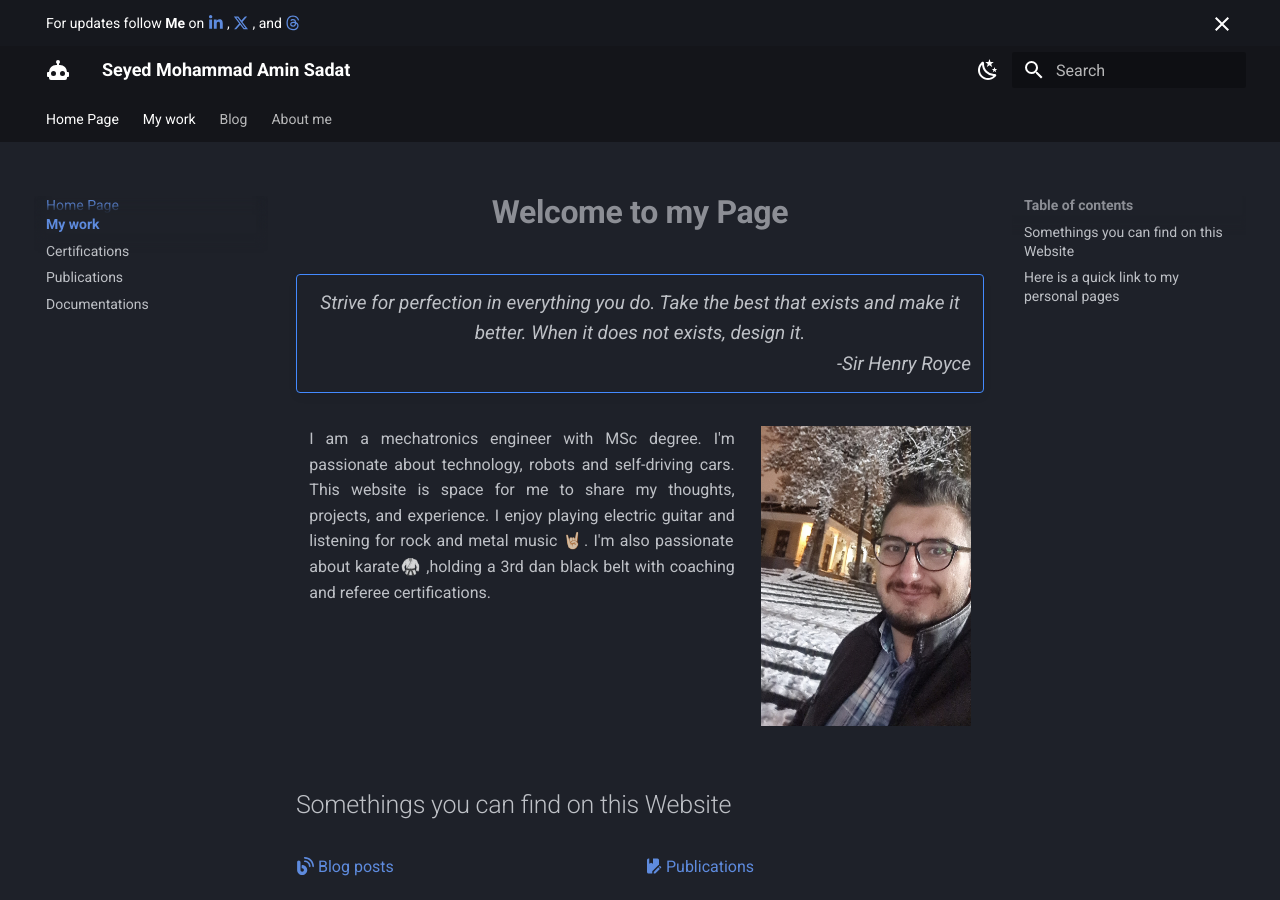
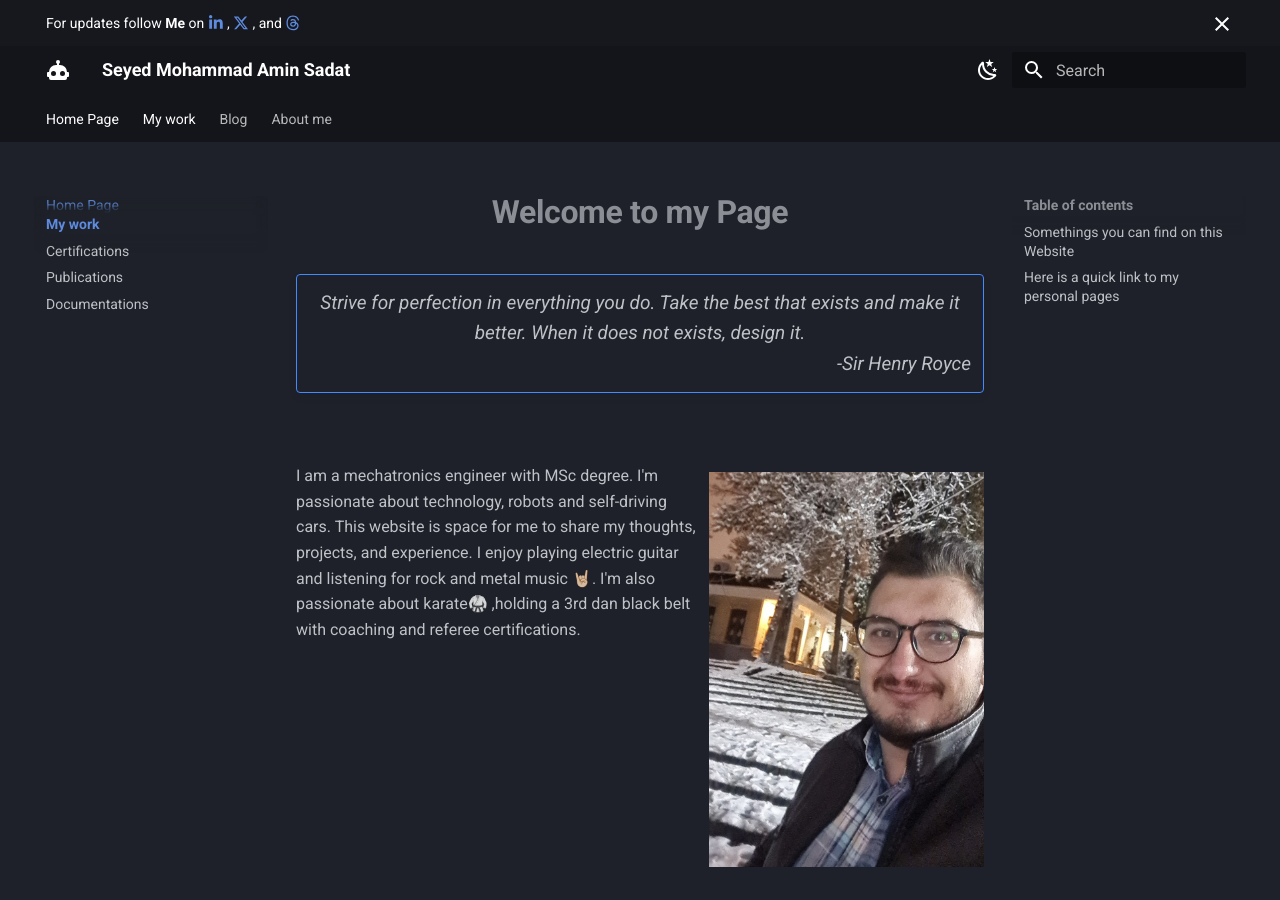
Before and after one commit to MechaNeurons/MechaNeurons.github.io, an MkDocs documentation site: the page built from docs/index.md, in a window 1280 px wide and 900 px high. Built offline with MkDocs 1.6.1 and Material for MkDocs 9.7.7, drawn with Linux system fonts in a browser that asks for light colours.

Commit message:
minor changes

```diff
--- a/docs/index.md
+++ b/docs/index.md
@@ -3,14 +3,17 @@
 !!! quotes ""
 
     <div style="text-align:center;font-size:19px"><i>Strive for perfection in everything you do. Take the best that exists and make it better. When it does not exists, design it.<div style='text-align:right;'> -Sir Henry Royce  </div></i></div>
-
-<div style='display:flex;'>
-<div style="flex:1;text-align: justify;
- text-justify: inter-word;margin:10pt;">
+<!-- <div style='display:flex;'>
+<p style="width:70%;flex:1;text-align: justify;
+ text-justify: inter-character ;margin:10pt;" markdown> -->
+<div style='display:flex;text-align:left;flex-wrap:wrap; margin:0 auto;'>
+<div style="flex:1;justify-content:left;margin-top:5%;margin-right:8px;">
+<p>
 I am a mechatronics engineer with MSc degree. I'm passionate about technology, robots and self-driving cars. This website is space for me to share my thoughts, projects, and experience. I enjoy playing electric guitar and listening for rock and metal music 🤘🏻. I'm also passionate about karate🥋 ,holding a 3rd dan black belt with coaching and referee certifications.
+</p>
 </div>
-<div>
-<img src="images/prof.jpg" alt="Me" style="height:300px;margin:10pt;">
+<div style="max-width:40%;heigh:auto;margin-top:5%;">
+<img src="images/prof.jpg" alt="Me" style="margin-top: 25px;">
 </div>
 </div>
 
```
